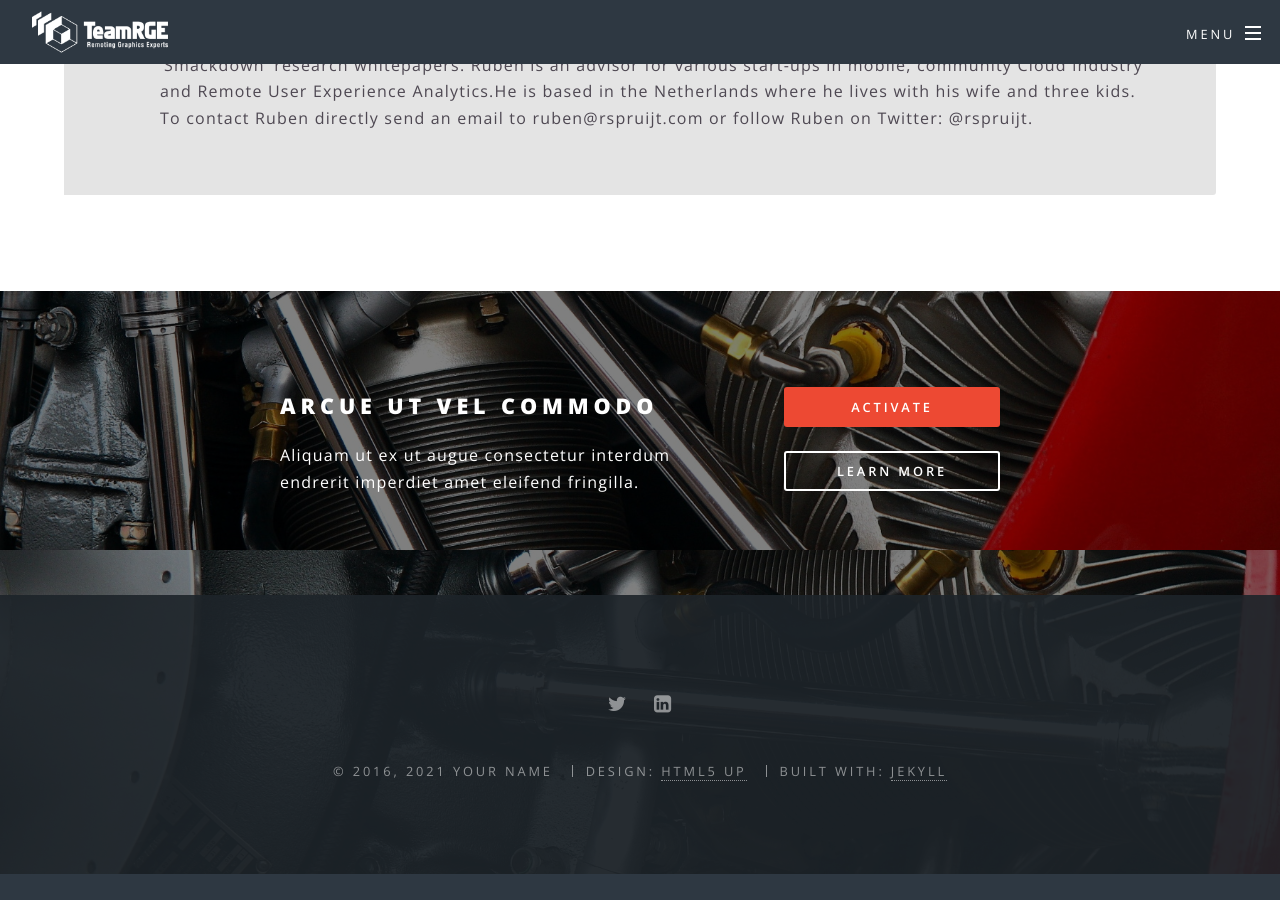
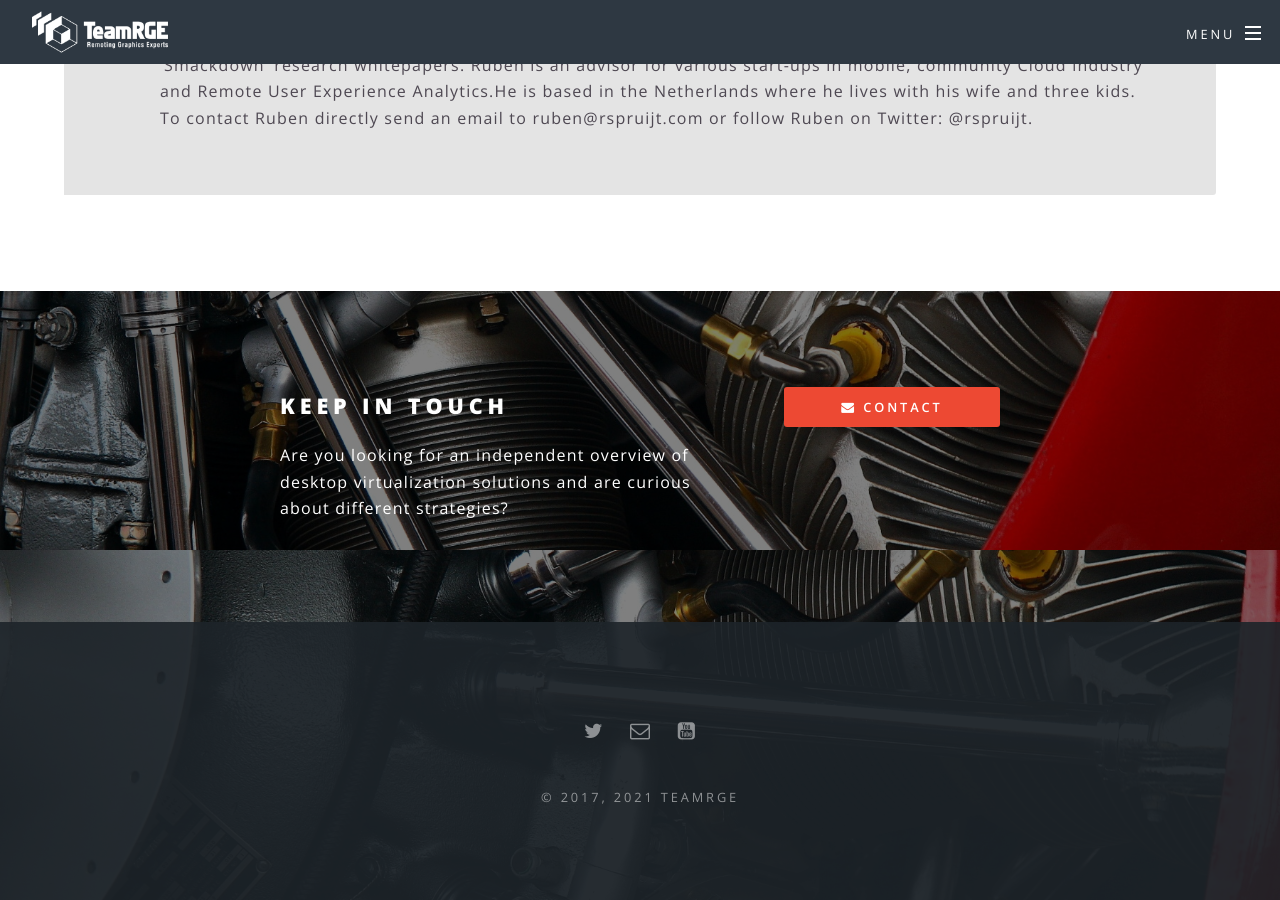
Before and after one commit to TeamRGE/teamrge-website, a Jekyll site: the page built from index.html, in a window 1280 px wide and 900 px high, scrolled down 4001 px. Built offline with Jekyll 4.4.1, drawn with Linux system fonts in a browser that asks for light colours; before the commit the page ends 4875 px from its top, so only the background shows below that.

Commit message:
Update in the footer and contact details

```diff
--- a/_config.yml
+++ b/_config.yml
@@ -5,18 +5,15 @@
 title: TeamRGE
 description: |
   The industry experts with focus on Remoting Graphics for Virtual Desktops and Applications.
-owner: Your Name # or company name
-first_published: 2016 # if migrating another site, the year of your first publish
+owner: TeamRGE # or company name
+first_published: 2017 # if migrating another site, the year of your first publish
 email: team@teamrge.com
 baseurl: "/teamrge-website/" # the subpath of your site, e.g. /blog
 url: "https://www.teamrge.com" # the base hostname & protocol for your site
 social:
   twitter: https://twitter.com/TeamRGE
-  linkedin-square: https://linkedin.com/in/TeamRGE
-  #email: /contact/
-  #flickr:
-  #instagram:
-  #youtube-square:
+  email: 'mailto:team@teamrge.com?subject=TeamRGE: Contact'
+  youtube-square: https://www.youtube.com/channel/UCzsbidFeFG1K2tG7x72vtvQ
   #spotify:
   #stack-overflow:
   #vimeo:
--- a/_includes/footer.html
+++ b/_includes/footer.html
@@ -21,7 +21,5 @@
     {% endif %}
     {{ thisyear }}
     {% if site.owner %}{{ site.owner }}{% else %}{{ site.title }}{% endif %}</li>
-    <li>Design: <a href="http://html5up.net" target="_blank">HTML5 UP</a></li>
-    <li>Built with: <a href="http://jekyllrb.com" target="_blank">Jekyll</a></li>
   </ul>
 </footer>
--- a/index.html
+++ b/index.html
@@ -97,12 +97,12 @@ layout: landing
 					<section id="cta" class="wrapper style4">
 						<div class="inner">
 							<header>
-								<h2>Arcue ut vel commodo</h2>
-								<p>Aliquam ut ex ut augue consectetur interdum endrerit imperdiet amet eleifend fringilla.</p>
+								<h2>Keep in touch</h2>
+								<p>Are you looking for an independent overview of desktop virtualization solutions and are curious about different strategies?</p>
 							</header>
 							<ul class="actions vertical">
-								<li><a href="#" class="button fit special">Activate</a></li>
-								<li><a href="#" class="button fit">Learn More</a></li>
+
+								<li><a href="mailto:team@teamrge.com?subject=TeamRGE: Contact" class="button fit special"><i class="fa fa-envelope"></i> Contact</a></li>
 							</ul>
 						</div>
 					</section>
```
